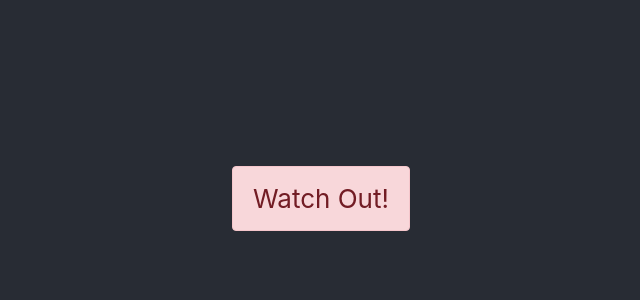
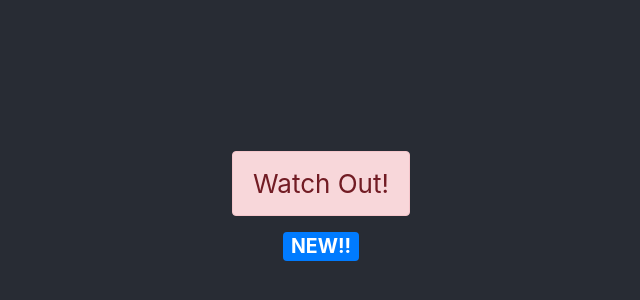
Before and after one commit to Ifyben/M4-D3-react, a React (Create React App) app: page / in a window 1280 px wide. Shown: the part 194-494 px from the top of the page, without its empty margins (319-959 px from the left). Built offline with nearby package versions, Linux system fonts and the light colour scheme.

Commit message:
I created a component called MyBadge which receives a text and a color as props. This component should render a Badge react-bootstrap component with those properties.

```diff
--- a/src/App.js
+++ b/src/App.js
@@ -2,12 +2,14 @@
 import './App.css';
 import 'bootstrap/dist/css/bootstrap.min.css'
 import WarningSign from './components/WarningSign';
+import MyBadge from './components/MyBadge';
 
 function App() {
   return (
     <div className='App'>
     <header className='App-header'>
     <WarningSign text="Watch Out!" />
+    <MyBadge text="NEW!!" color="info" />
     </header>
     </div>
   );
--- /dev/null
+++ b/src/components/MyBadge.jsx
@@ -0,0 +1,7 @@
+import { Badge } from "react-bootstrap";
+
+const MyBadge = (props) => (
+    <Badge variant={props.color}>{props.text}</Badge>
+)
+
+export default MyBadge
```
Also changed, not shown: 1 other file (tests, documents, lock files or other folders).
